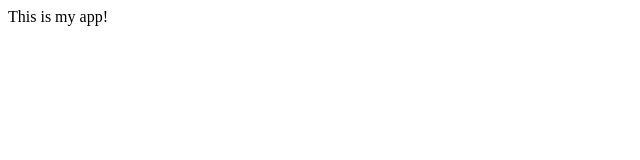
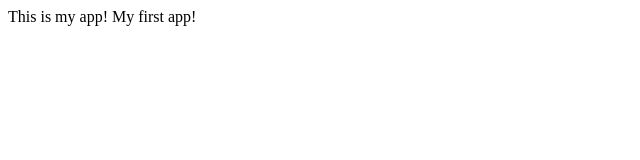
Before and after one commit to apsh2023/myappsample, a plain HTML site: page index.html in a window 1280 px wide. Shown: the whole page, without its empty margins (0-640 px from the left). Drawn offline with Linux system fonts and the light colour scheme.

Commit message:
add one more line

```diff
--- a/index.html
+++ b/index.html
@@ -6,6 +6,7 @@
     </head>
     <body>
         This is my app!
+        My first app!
     </body>
 
 
```
